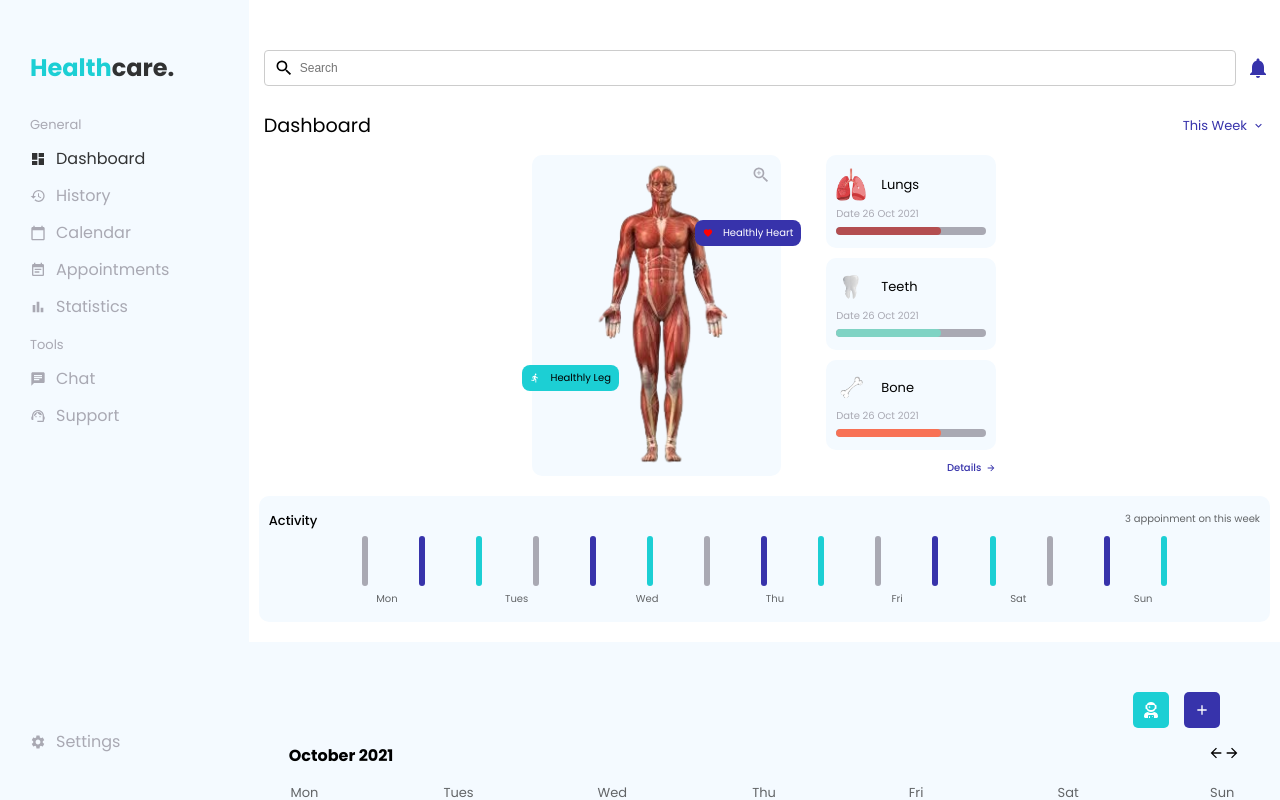
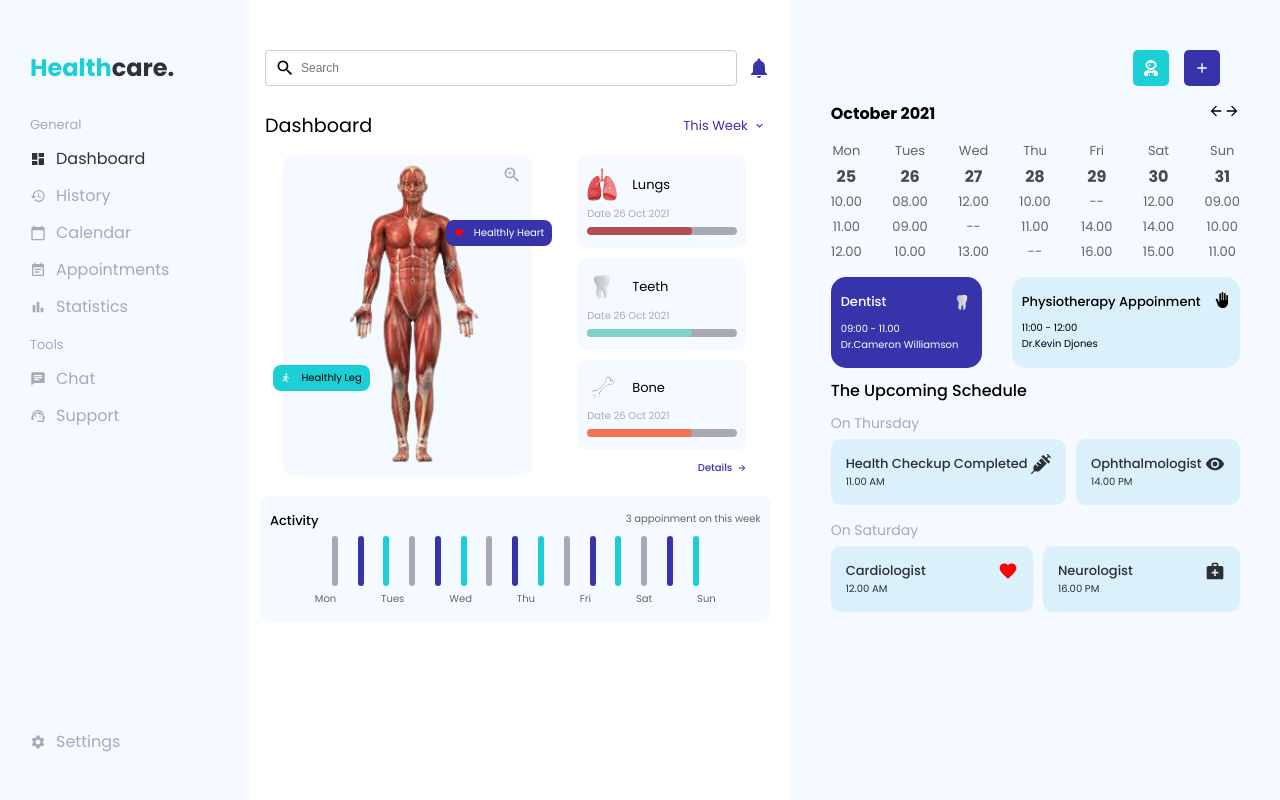
Before and after one commit to aravinth2706/healthcare, a React (Vite) app: page / in a window 1280 px wide. Built offline with nearby package versions, Linux system fonts and the light colour scheme.

Commit message:
Simple Appointment Card Section completed & Project Completed

```diff
--- a/src/components/DashboardMainContent/CalendarView.jsx
+++ b/src/components/DashboardMainContent/CalendarView.jsx
@@ -1,9 +1,9 @@
 import styles from "../../styles/DashboardMainContent/CalendarView.module.css";
-import { MdAdd, MdArrowBack, MdArrowForward, MdBackHand } from "react-icons/md";
+import { MdAdd, MdArrowBack, MdArrowForward } from "react-icons/md";
 import { FaUserAstronaut } from "react-icons/fa";
-import teeth from "../../assets/images/dashboard/teeth.png";
 import UpcomingSchedule from "./UpcomingSchedule";
 import useDeviceType from "../../hooks/useDeviceType";
+import SimpleAppointmentCard from "../SimpleAppointmentCard";
 
 const calendarList = [
   { day: "Mon", date: "25", time: ["10.00", "11.00", "12.00"] },
@@ -48,24 +48,7 @@ function CalendarView() {
           </div>
         ))}
       </section>
-      <section className={styles.scheduleContainer}>
-        <section className={styles.dentist}>
-          <div className={styles.scheduleHeader}>
-            <p>Dentist</p>
-            <img src={teeth} alt="Dentist" width={20} />
-          </div>
-          <p className={styles.pTag}>09.11-11.00</p>
-          <p className={styles.pTag}>Dr.Cameron Willaiamon</p>
-        </section>
-        <section className={styles.physiotherapy}>
-          <div className={styles.scheduleHeader}>
-            <p>Physiotherapy Appoinment</p>
-            <MdBackHand />
-          </div>
-          <p className={styles.pTag}>09.11-11.00</p>
-          <p className={styles.pTag}>Dr.Cameron Willaiamon</p>
-        </section>
-      </section>
+      <SimpleAppointmentCard />
       <UpcomingSchedule />
     </section>
   );
--- /dev/null
+++ b/src/components/SimpleAppointmentCard.jsx
@@ -0,0 +1,27 @@
+import teeth from "../assets/images/dashboard/teeth.png";
+import { MdBackHand } from "react-icons/md";
+import styles from "../styles/DashboardMainContent/simpleAppointmentCard.module.css";
+
+function SimpleAppointmentCard() {
+  return (
+    <section className={styles.scheduleContainer}>
+      <section className={styles.dentist}>
+        <div className={styles.scheduleHeader}>
+          <p className={styles.title}>Dentist</p>
+          <img src={teeth} alt="Dentist" width={20} />
+        </div>
+        <p className={styles.pTag}>09:00 - 11.00</p>
+        <p className={styles.pTag}>Dr.Cameron Williamson</p>
+      </section>
+      <section className={styles.physiotherapy}>
+        <div className={styles.scheduleHeader}>
+          <p className={styles.title}>Physiotherapy Appoinment</p>
+          <MdBackHand />
+        </div>
+        <p className={styles.pTag}>11:00 - 12:00</p>
+        <p className={styles.pTag}>Dr.Kevin Djones</p>
+      </section>
+    </section>
+  );
+}
+export default SimpleAppointmentCard;
--- a/src/styles/DashboardMainContent/CalendarView.module.css
+++ b/src/styles/DashboardMainContent/CalendarView.module.css
@@ -48,29 +48,3 @@
 .time > p {
   margin-bottom: 5px;
 }
-.scheduleContainer {
-  display: flex;
-  gap: 30px;
-  margin: 10px 0;
-}
-.dentist,
-.physiotherapy {
-  flex-grow: 1;
-  padding: 15px 10px;
-  border-radius: 15px;
-}
-.scheduleHeader {
-  display: flex;
-  justify-content: space-between;
-  margin-bottom: 8px;
-}
-.dentist {
-  background-color: var(--blue-bg);
-  color: white;
-}
-.pTag {
-  font-size: x-small;
-}
-.physiotherapy {
-  background-color: rgba(135, 207, 235, 0.24);
-}
--- /dev/null
+++ b/src/styles/DashboardMainContent/simpleAppointmentCard.module.css
@@ -0,0 +1,30 @@
+.scheduleContainer {
+  display: flex;
+  gap: 30px;
+  margin: 10px 0;
+}
+.dentist,
+.physiotherapy {
+  flex-grow: 1;
+  padding: 15px 10px;
+  border-radius: 15px;
+}
+.title {
+  font-size: small;
+  font-weight: 500;
+}
+.scheduleHeader {
+  display: flex;
+  justify-content: space-between;
+  margin-bottom: 8px;
+}
+.dentist {
+  background-color: var(--blue-bg);
+  color: white;
+}
+.pTag {
+  font-size: x-small;
+}
+.physiotherapy {
+  background-color: rgba(135, 207, 235, 0.24);
+}
```
